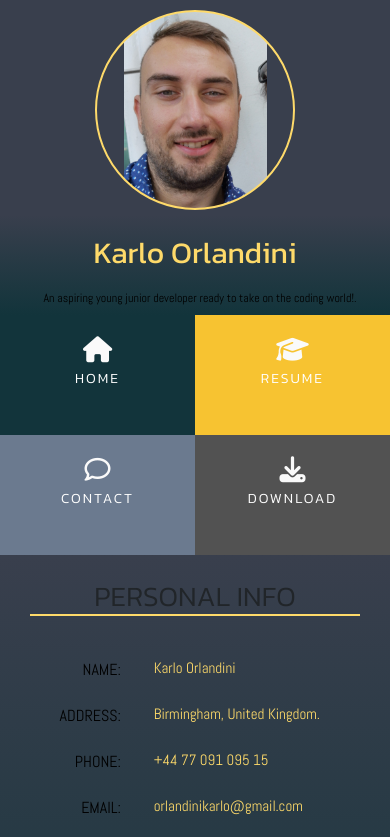
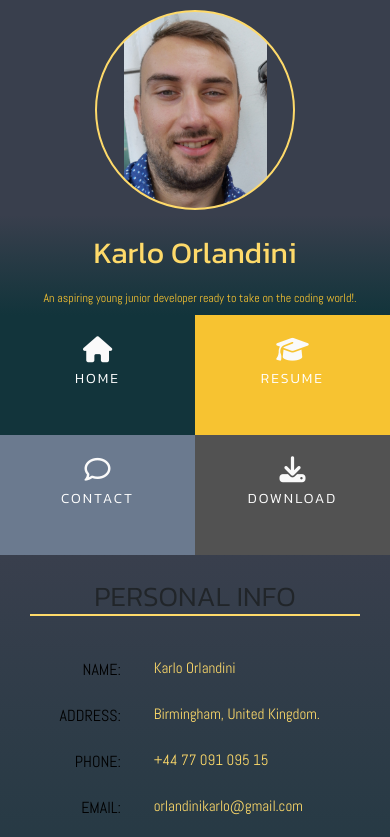
Before and after one commit to Karlox01/My-CV-Karlo, a plain HTML site: page index.html in a window 390 px wide. Shown: the top 837 px of the page. Drawn offline with nearby package versions, Linux system fonts and the light colour scheme.

Commit message:
change color of title description to better suit mobile

```diff
--- a/assets/css/style.css
+++ b/assets/css/style.css
@@ -155,7 +155,7 @@ header {
 
 .title {
     font-family: 'Abel', sans-serif;
-    color: black;
+    color: #F7C331;
     font-weight: 100;
     font-size: 12px;
     margin-top: 10px;
@@ -573,7 +573,7 @@ button[type="submit"] {
 
     .title {
         font-family: 'Abel', sans-serif;
-        color: black;
+        color: #F7C331;
         font-weight: 200;
         font-size: 12px;
         margin: 0 auto;
```
